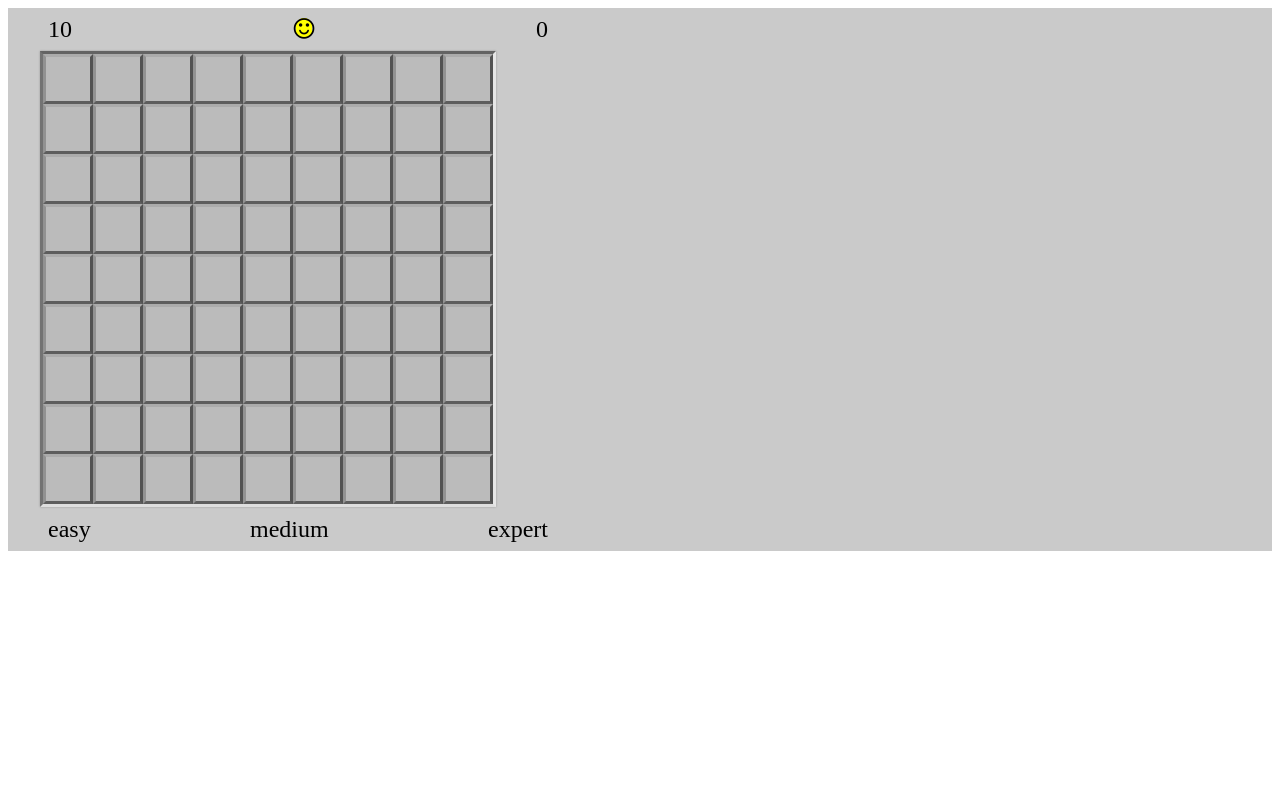
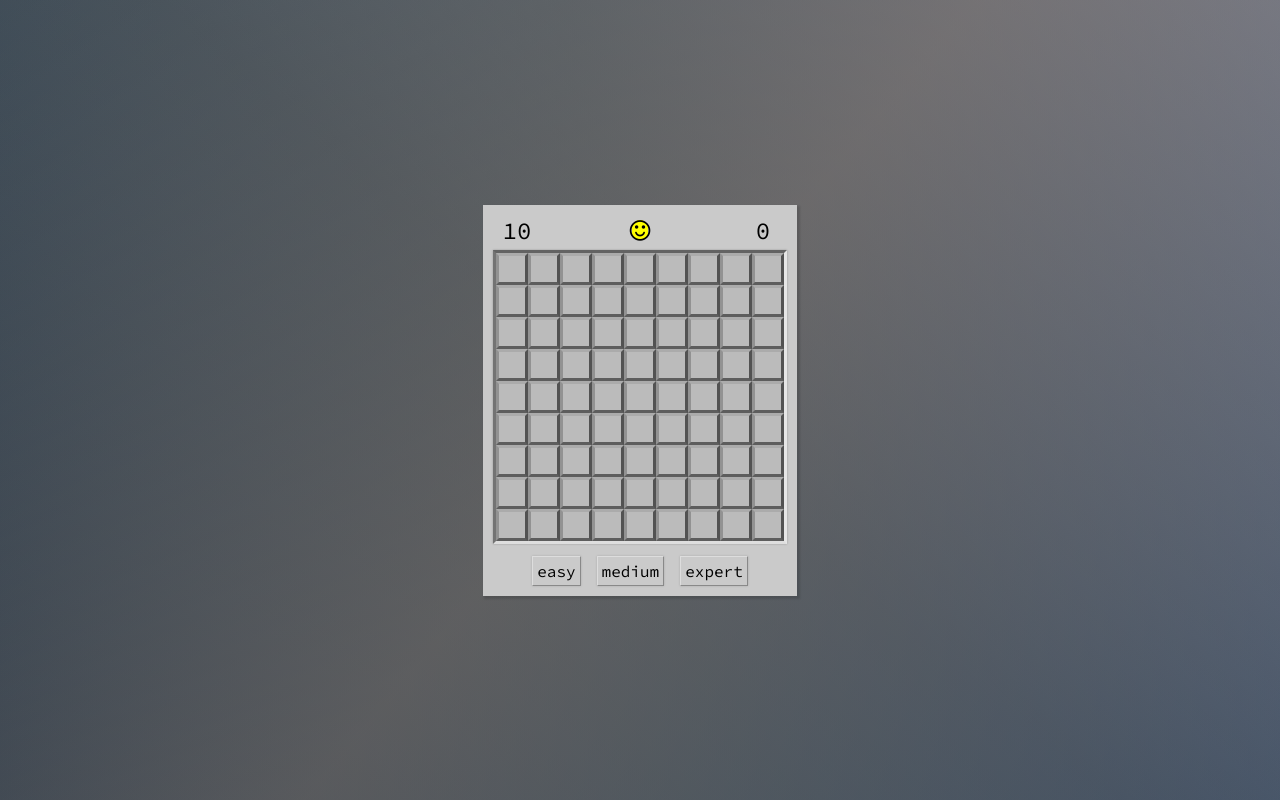
Before and after one commit to wolfgangwarneke/react-minesweeper, a React app: page / in a window 1280 px wide. Built offline with nearby package versions, Linux system fonts and the light colour scheme.

Commit message:
timer bugfix, add more styles and remove commented-out code and console logs

```diff
--- a/app/components/Minesweeper.js
+++ b/app/components/Minesweeper.js
@@ -4,11 +4,8 @@ import SmileStatus from './SmileStatus';
 
 document.oncontextmenu = () => false;
 
-// TODO show all mines on lose state
-// TODO red highlight clicked mine on lose state
-// TODO fix timer bug (sometimes continues after game loss)
 // TODO componetize controls
-// TODO more style!
+// TODO even more style!
 // TODO look for logic refactors
 
 class Minesweeper extends React.Component {
@@ -48,6 +45,7 @@ class Minesweeper extends React.Component {
     }[difficulty || this.state.difficulty || 'easy'];
   }
   setupGame(difficulty) {
+    this.stopTimer();
     const [rows, cols, mineCount] = this.getDifficultySettings(difficulty);
     const getTiles = () => {
       const grid = Array(rows).fill(null).map(() => Array(cols).fill(null));
@@ -69,8 +67,8 @@ class Minesweeper extends React.Component {
     });
   }
   startGame(firstClickIndex) {
+    this.stopTimer();
     const { rows, cols, mineCount } = this.state.game;
-    console.log('starting game', rows, cols, mineCount);
     const getTiles = () => {
       const getRandomInt = (min, max) => {
         min = Math.ceil(min);
@@ -143,6 +141,12 @@ class Minesweeper extends React.Component {
   }
   stopTimer() {
     clearInterval(this.state.game.timerID);
+    this.setState({
+      game: {
+        ...this.state.game,
+        timerID: null
+      }
+    });
   }
   handleTileClick([rowIndex, colIndex], recursiveCallFinal = false) {
     const { game } = this.state;
@@ -177,29 +181,10 @@ class Minesweeper extends React.Component {
         tiles: updatedTiles
       }, () => {
         if (selectedTile.hasMine) {
-          // this.setState({
-          //   tiles: this.state.tiles.map(row => row.map(tileInfo => {
-          //     tileInfo.hasMine ? {
-          //       ...tileInfo,
-          //       revealed: true
-          //     } : tileInfo
-          //   }))
-          // });
           this.stopTimer();
         }
       });
       if (selectedTile.number === 0) {
-        // const neighbors = {
-        //   up: (rowIndex - 1 >= 0 && rowIndex - 1 < game.rows && colIndex >= 0 && colIndex < game.cols) && updatedTiles[rowIndex - 1][colIndex],
-        //   right: (rowIndex  >= 0 && rowIndex < game.rows && (colIndex + 1) >= 0 && (colIndex + 1) < game.cols) && updatedTiles[rowIndex][colIndex + 1],
-        //   down: (rowIndex + 1 >= 0 && rowIndex + 1 < game.rows && colIndex >= 0 && colIndex < game.cols) && updatedTiles[rowIndex + 1][colIndex],
-        //   left: (rowIndex  >= 0 && rowIndex < game.rows && (colIndex - 1) >= 0 && (colIndex - 1) < game.cols) && updatedTiles[rowIndex][colIndex - 1]
-        // };
-        // Object.values(neighbors).map((tile) => {
-        //   if (tile) {
-        //     this.handleTileClick(tile.index);
-        //   }
-        // });
         for (let i = rowIndex - 1; i <= rowIndex + 1; i += 1) {
           for (let j = colIndex - 1; j <= colIndex + 1; j += 1) {
             if (i >= 0 && i < game.rows && j >= 0 && j < game.cols) {
@@ -213,14 +198,14 @@ class Minesweeper extends React.Component {
   render() {
     return (
       <div className="Minesweeper">
-        <div className="status-bar">
+        <div className="status-bar status-bar-main">
           <div>{this.state.game.mineCount || 0}</div>
           <div>
             <SmileStatus status={this.state.game.winState || this.state.game.status} onClick={() => this.setupGame()} />
           </div>
-          <div>{this.state.game.timer || 0}</div>
+          <div className="status-bar-timer">{this.state.game.timer || 0}</div>
         </div>
-        <div>
+        <div className="tile-grid-block">
           {
             this.state.game.status === 'playing' ?
             <div className="tile-grid-container">
@@ -240,7 +225,7 @@ class Minesweeper extends React.Component {
             </div>
           }
         </div>
-        <div className="status-bar">
+        <div className="status-bar difficulty">
           <div onClick={() => this.setState({
             difficulty: 'easy'
           }, () => this.setupGame())}>easy</div>
--- a/app/components/SmileStatus.js
+++ b/app/components/SmileStatus.js
@@ -1,4 +1,3 @@
-// <i class="fas fa-smile"></i>
 import React from "react";
 
 const SmileStatus = ({ status, onClick }) => {
--- a/app/components/Tile.js
+++ b/app/components/Tile.js
@@ -53,10 +53,6 @@ class Tile extends React.Component {
       this.props.clicked && this.props.number && `number-${this.props.number}`
     ];
     return classes.filter(c => c).join(' ');
-    if (!this.props.clicked){
-      return 'tile unclicked';
-    }
-    return `tile number-${this.props.number}`;
   }
   render() {
     return (
@@ -67,8 +63,8 @@ class Tile extends React.Component {
         boxSizing: 'border-box',
         border: '3px inset',
         borderColor: 'rgb(255, 255, 255) rgb(82, 82, 82) rgb(93, 93, 93) rgb(230, 230, 230)',
-        width: '50px',
-        height: '50px'
+        width: '32px',
+        height: '32px'
       }}>
         {this.getDisplay()}
       </div>
--- a/app/index.js
+++ b/app/index.js
@@ -5,5 +5,3 @@ import Minesweeper from './components/Minesweeper';
 const App = document.getElementById("app");
 
 ReactDOM.render(<Minesweeper />, App);
-
-console.log('hello');
--- a/index.html
+++ b/index.html
@@ -5,10 +5,23 @@
   <link href="https://stackpath.bootstrapcdn.com/font-awesome/4.7.0/css/font-awesome.min.css" rel="stylesheet" integrity="sha384-wvfXpqpZZVQGK6TAh5PVlGOfQNHSoD2xbE+QkPxCAFlNEevoEH3Sl0sibVcOQVnN" crossorigin="anonymous">
   <link href="https://fonts.googleapis.com/css?family=Source+Code+Pro&display=swap" rel="stylesheet">
   <style>
+    body {
+      text-align: center;
+      font-family: "Source Code Pro", monospace;
+      background: linear-gradient(130deg, #174a733b, #77767685, #2a608c52), linear-gradient(80deg, #9990, #4444446b, #4123463b), linear-gradient(40deg, #272f3a, #555, #999);
+      min-height: 100vh;
+      display: flex;
+      justify-content: center;
+      align-items: center;
+      padding: 0;
+      margin: 0;
+    }
+    #app {
+      box-shadow: 2px 2px 2px 1px rgba(0, 0, 0, 0.14);
+    }
     .tile {
       background: #bbb;
-      font-family: "Source Code Pro", monospace;
-      font-size: 22px;
+      font-size: 18px;
     }
     .tile.clicked {
       background: #999;
@@ -30,7 +43,7 @@
       border-right: none !important;
     }
     [class*="number"] {
-      font-size: 26px;
+      font-size: 20px;
     }
     .number-1 {
       color: blue;
@@ -49,13 +62,16 @@
     }
     .fa-flag {
       color: #563939;
+      font-size: 16px;
     }
     .status-bar {
-      width: 500px;
       display: flex;
       justify-content: space-between;
       font-size: 24px;
-      padding: .5rem;
+      margin-bottom: 4px
+    }
+    .status-bar-main > div {
+      min-width: 3rem;
     }
     .tile.clicked.triggered-mine {
       background: #c72e2e;
@@ -72,7 +88,25 @@
     }
     .Minesweeper {
       background: #cacaca;
-      padding-left: 2rem;
+      padding: 10px;
+      display: inline-block;
+      margin: auto;
+    }
+    .tile-grid-block {
+      display: flex;
+      justify-content: center;
+    }
+    .difficulty {
+      margin-top: 12px;
+      margin-bottom: 0;
+      font-size: 16px;
+      justify-content: center;
+    }
+    .difficulty > div {
+      margin: 0 8px;
+      padding: 4px;
+      border: 1px outset #ddd;
+      box-shadow: 0 0 2px rgba(128, 128, 128, 0.4);
     }
   </style>
 </head>
```
